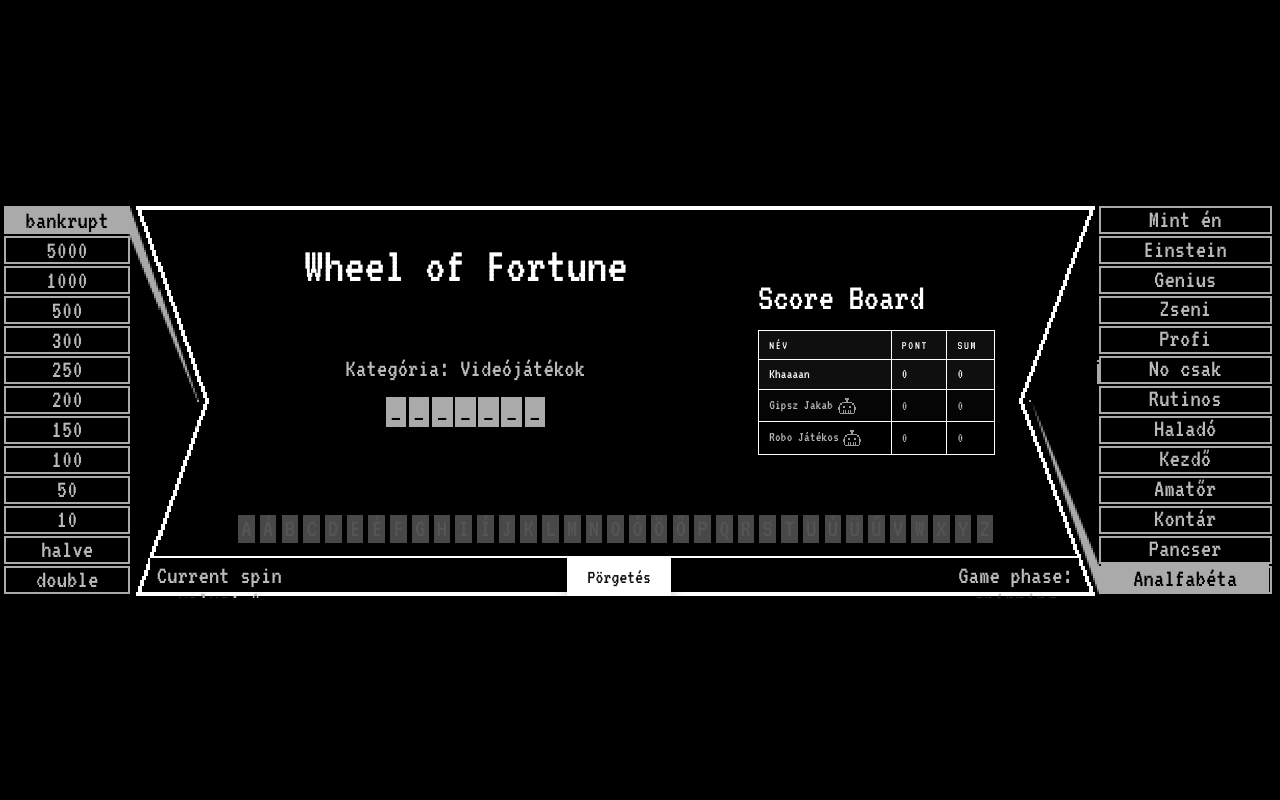
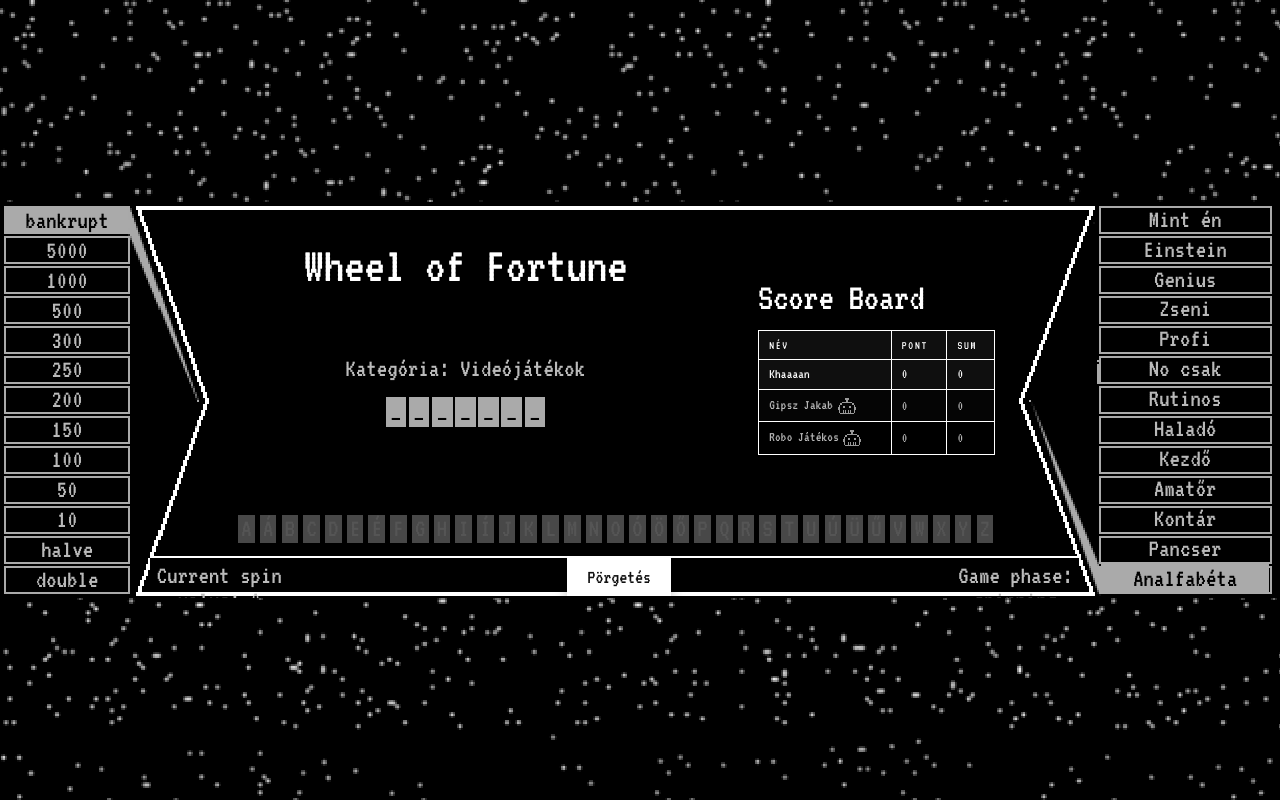
Before and after one commit to fubenalvo/wheel-of-fortune, a React (Vite) app: page / in a window 1280 px wide. Built offline with nearby package versions, Linux system fonts and the light colour scheme.

Commit message:
fixed background

```diff
--- a/src/App.css
+++ b/src/App.css
@@ -26,6 +26,7 @@
   align-items: center;
   justify-content: center;
   overflow: hidden;
+  background-image: url(assets/bg.png);
 }
 
 .game-wrapper--hidden {
```
